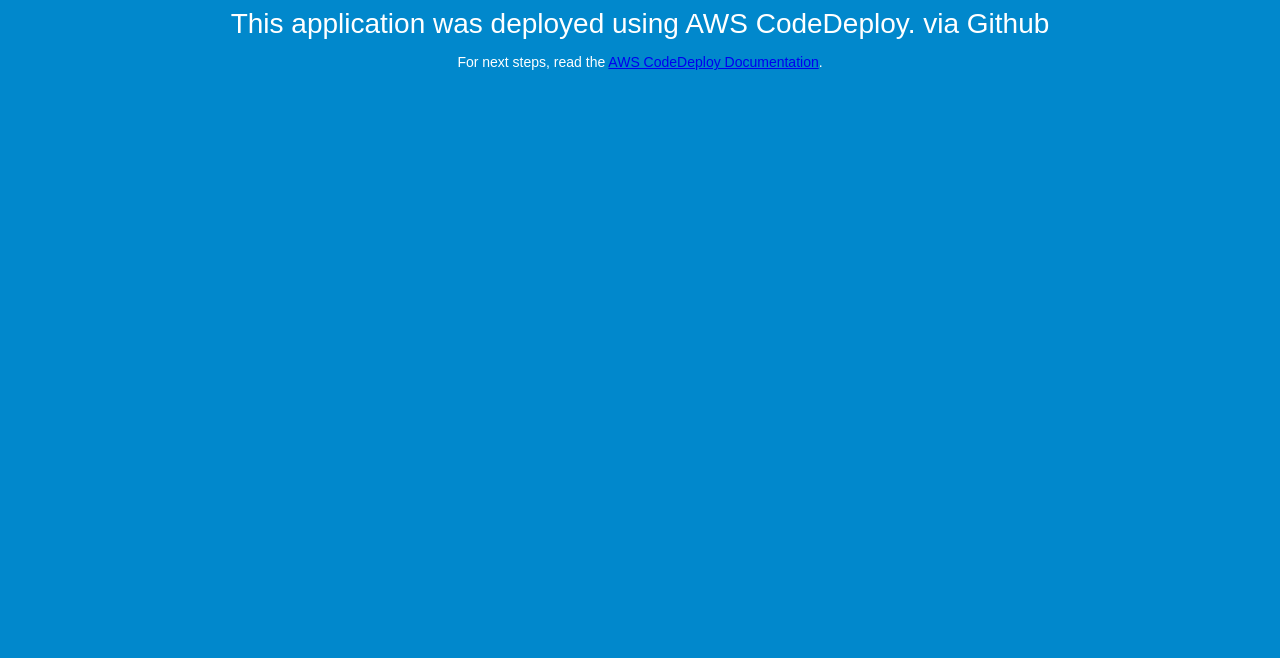
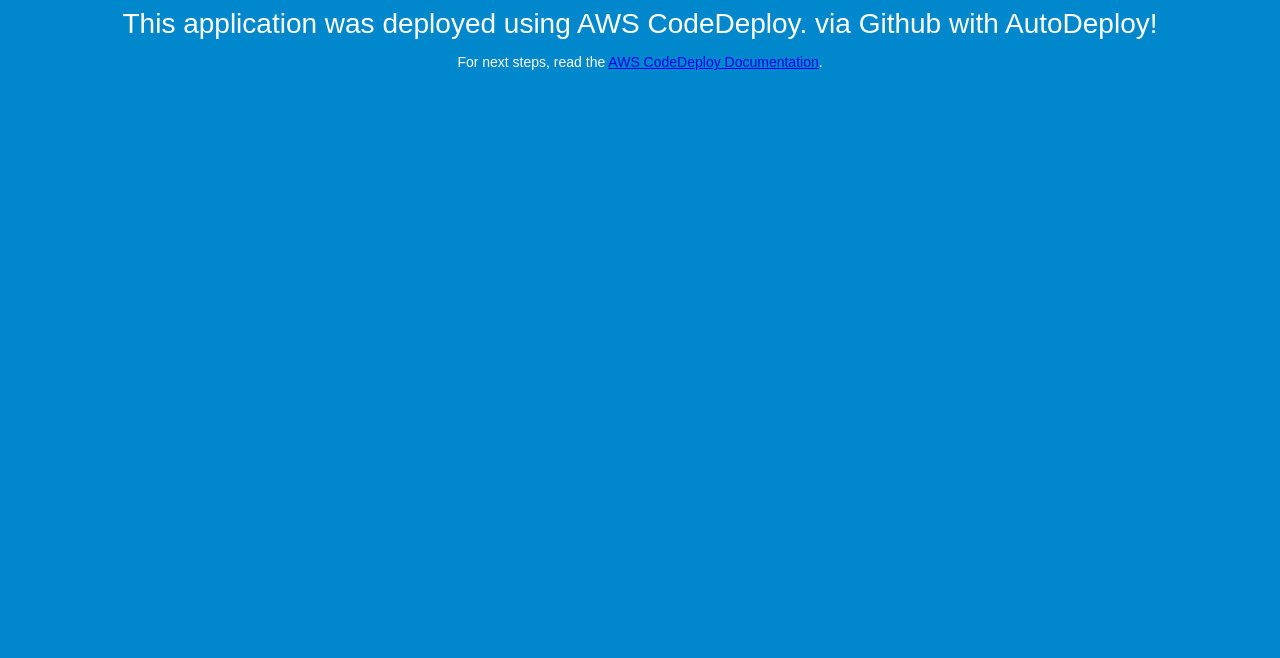
Before and after one commit to jackp/CodeDeployTest, a plain HTML site: page index.html in a window 1280 px wide. Shown: the part 142-800 px from the top of the page. Drawn offline with Linux system fonts and the light colour scheme.

Commit message:
Update index.html

```diff
--- a/index.html
+++ b/index.html
@@ -27,7 +27,7 @@
 <body>
   <div align="center">
     <h1>Congratulations</h1>
-    <h2>This application was deployed using AWS CodeDeploy. via Github</h2>
+    <h2>This application was deployed using AWS CodeDeploy. via Github with AutoDeploy!</h2>
     <p>For next steps, read the <a href="http://aws.amazon.com/documentation/codedeploy">AWS CodeDeploy Documentation</a>.</p>
   </div>
 </body>
```
